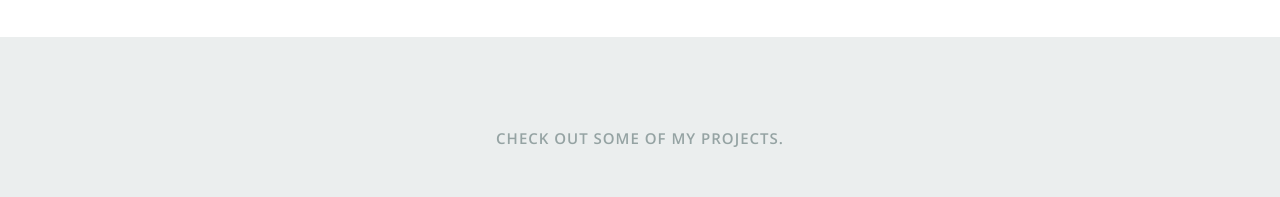
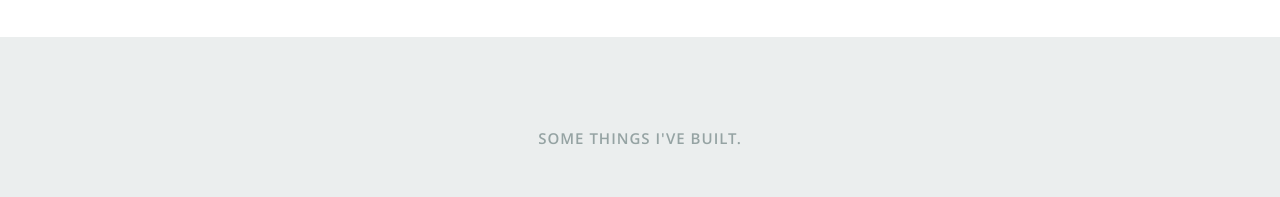
Before and after one commit to Marqui-13/react-website, a React (Create React App) app: page / in a window 1280 px wide. Shown: the part 3680-3877 px from the top of the page. Built offline with nearby package versions, Linux system fonts and the light colour scheme.

Commit message:
Update Portfolio.js

```diff
--- a/src/Components/Portfolio.js
+++ b/src/Components/Portfolio.js
@@ -29,7 +29,7 @@ const Portfolio = ({ data }) => {
     <section id="portfolio">
       <div className="row">
         <div className="twelve columns collapsed">
-          <h1>Check Out Some of My Projects.</h1>
+          <h1>Some Things I've Built.</h1>
 
           <div
             id="portfolio-wrapper"
```
